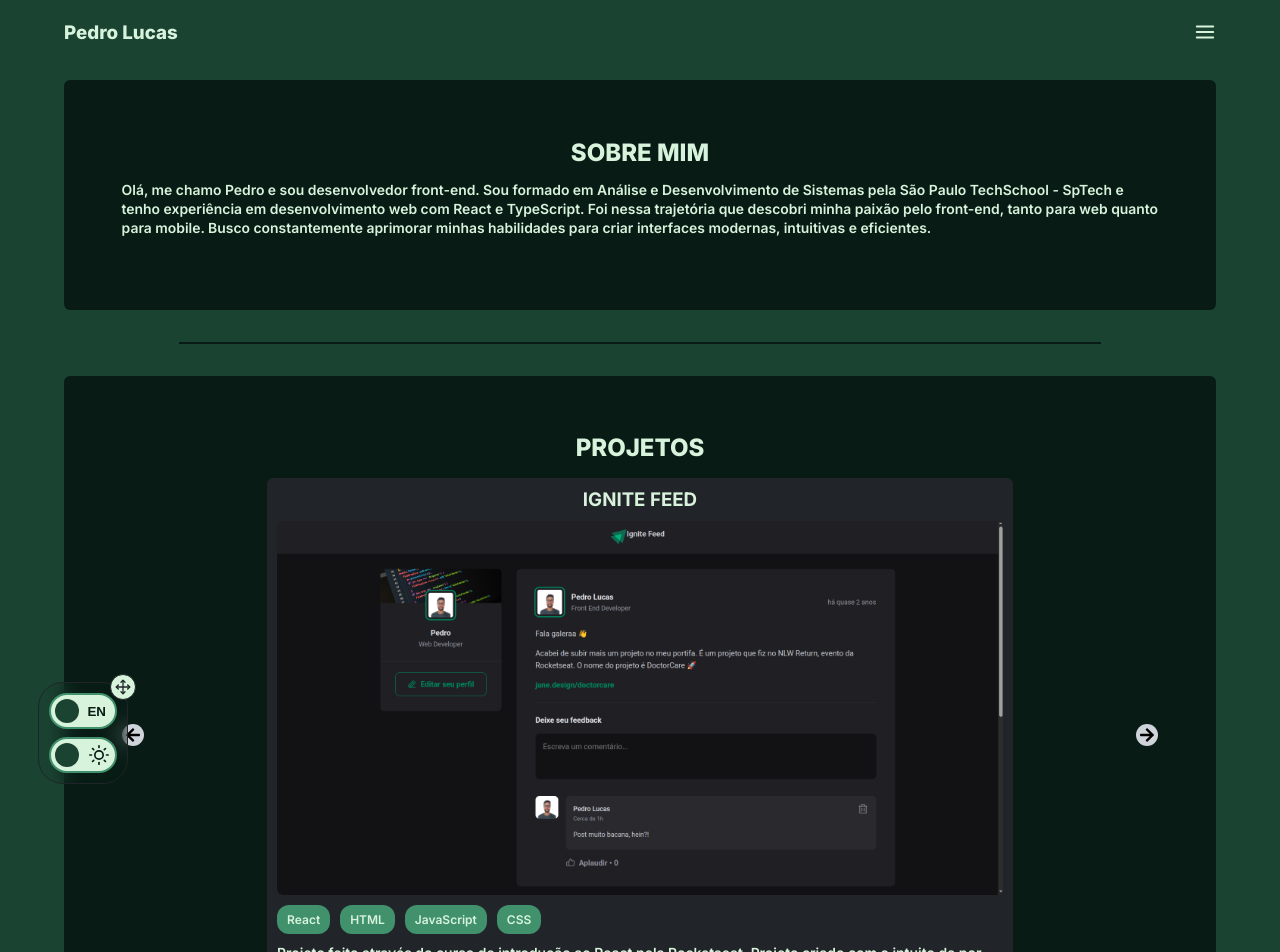
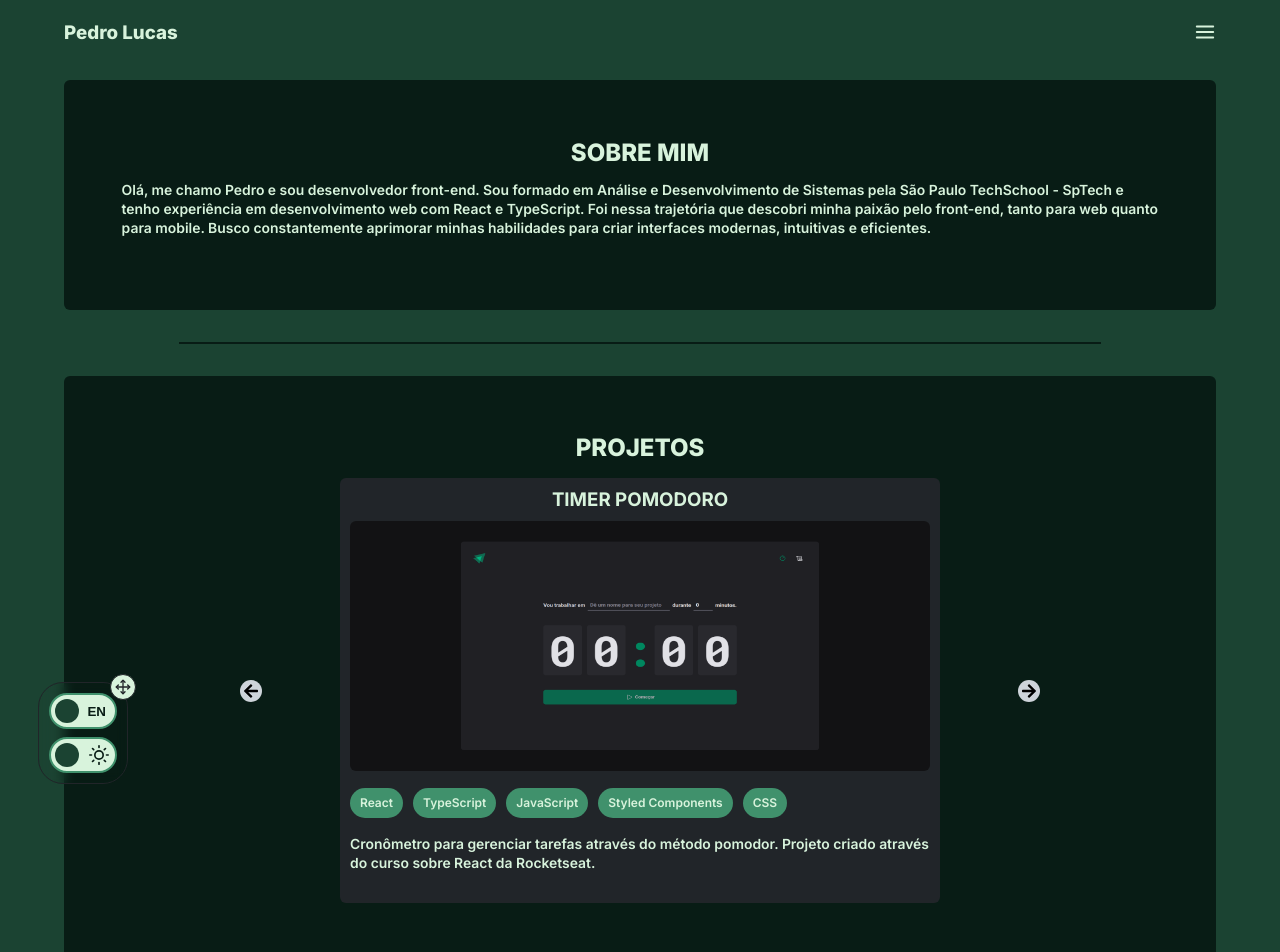
Before and after one commit to pedro-pl/portifolio, a React (Vite) app: page / in a window 1280 px wide. Shown: the top 952 px of the page. Built offline with nearby package versions, Linux system fonts and the light colour scheme.

Commit message:
fix: refazendo carrosel de projetos

```diff
--- /dev/null
+++ b/src/components/Carrousel/index.tsx
@@ -0,0 +1,49 @@
+import { useState } from "react";
+import { projects } from "../../mocks/projects";
+import { CardSkill, CarouselTrack, CarouselViewport, CarouselWrapper, ProjectCard, SkillsList } from "./styles";
+import { FaArrowLeft, FaArrowRight } from "react-icons/fa";
+
+interface LanguageProps{
+    language: string;
+}
+
+export function ProjectCarousel({language}: LanguageProps){
+    const [currentIndex, setCurrentIndex] = useState(0);
+
+    function next(){
+        setCurrentIndex((prev) => (prev + 1) % projects.length);
+    };
+
+    function prev(){
+        setCurrentIndex((prev) => prev === 0 ? projects.length - 1 : prev - 1
+    );
+};
+
+return (
+    <CarouselWrapper>
+        <FaArrowLeft onClick={prev}/>
+
+        <CarouselViewport>
+            <CarouselTrack $current={currentIndex}>
+                {projects.map((project) => (
+                    <ProjectCard key={project.id}>
+                        <h3>{project.name}</h3>
+                        <img src={project.img} alt={project.name} />
+                        <SkillsList>
+                            {project.skills.map((skill, idx) => (
+                                <CardSkill>
+                                    <p key={idx}>{skill}</p>
+                                </CardSkill>
+                            ))}
+                        </SkillsList>
+                        <p>{language === 'pt' ? project.descriptionPt : project.descriptionEn}</p>
+                    </ProjectCard>
+                ))}
+            </CarouselTrack>
+        </CarouselViewport>
+
+        <FaArrowRight onClick={next}/>
+    </CarouselWrapper>
+  );
+
+};
--- /dev/null
+++ b/src/components/Carrousel/styles.ts
@@ -0,0 +1,87 @@
+import styled from "styled-components";
+
+export const CarouselWrapper = styled.div`
+    width: 100%;
+    max-width: 800px;
+    display: flex;
+    align-items: center;
+    justify-content: space-between;
+    margin: 1rem 0;
+    position: relative;
+
+    svg {
+        background: ${props => props.theme['background-arrow']};
+        padding: 3px;
+        border-radius: 50%;
+        cursor: pointer;
+    }
+`;
+
+export const CarouselViewport = styled.div`
+    width: 80%;
+    max-width: 600px;
+    overflow: hidden;
+`;
+
+
+interface CarrouselProps {
+    $current: number;
+}
+
+export const CarouselTrack = styled.div<CarrouselProps>`
+    display: flex;
+    transition: transform 0.4s ease;
+    transform: ${(props) => `translateX(-${props.$current * 100}%)`};
+`;
+
+export const ProjectCard = styled.div`
+    min-width: 100%;
+    display: flex;
+    box-sizing: border-box;
+    flex-direction: column;
+    align-items: center;
+    background: ${props => props.theme['sub-background']};
+    padding: 10px;
+    border-radius: 6px;
+    gap: 0.6rem;
+
+
+    img {
+        width: 100%;
+        max-height: 250px;
+        border-radius: 6px;
+    }
+
+    h3 {
+        margin: 0;
+        color: ${props => props.theme['text-light']};
+    }
+
+    p {
+        margin: 0;
+        line-height: 1.2rem;
+        color: ${props => props.theme['text-light']};
+    }
+`;
+
+export const SkillsList = styled.div`
+    overflow-y: auto;
+    width: 100%;
+    display: flex;
+    align-items: center;
+    gap: 0.625rem;
+    margin: 0.5rem 0;
+`;
+
+export const CardSkill = styled.div`
+    padding: 5px 10px;
+    background: ${props => props.theme['skill-background']};
+    color: ${props => props.theme['text-light']};
+    border-radius: 16px;
+    align-self: flex-start;
+
+    p {
+        font-size: 0.75rem;
+        white-space: nowrap;
+    }
+`
--- a/src/mocks/projects/index.ts
+++ b/src/mocks/projects/index.ts
@@ -4,20 +4,21 @@
 
 export const projects = [
     {
-        id: 1,
-        name: "IGNITE FEED",
+        id: 0,
+        name: "TIMER POMODORO",
         skills: [
             "React",
-            "HTML",
+            "TypeScript",
             "JavaScript",
+            "Styled Components",
             "CSS"
         ],
-        img: IgniteFeed,
-        descriptionPt: "Projeto feito através do curso de introdução ao React pela Rocketseat. Projeto criado com o intuito de por em prática conhecimentos fundamentais para o desenvolvimento utilizando React.",
-        descriptionEn: "Project built through Rocketseat's introductory React course. Created with the goal of putting into practice fundamental knowledge for development using React."
+        img: TimerPomodoro,
+        descriptionPt: "Cronômetro para gerenciar tarefas através do método pomodor. Projeto criado através do curso sobre React da Rocketseat.",
+        descriptionEn: "Timer to manage tasks using the Pomodoro technique. Project created through Rocketseat's React course."
     },
     {
-        id: 2,
+        id: 1,
         name: "TO DO LIST",
         skills: [
             "React",
@@ -30,17 +31,16 @@
         descriptionEn: "This project is a To-do List application developed using React. It allows users to create, delete, and mark tasks as completed. It also includes state management with React Hooks."
     },
     {
-        id: 3,
-        name: "TIMER POMODORO",
+        id: 2,
+        name: "IGNITE FEED",
         skills: [
             "React",
-            "TypeScript",
+            "HTML",
             "JavaScript",
-            "Styled Components",
             "CSS"
         ],
-        img: TimerPomodoro,
-        descriptionPt: "Cronômetro para gerenciar tarefas através do método pomodor. Projeto criado através do curso sobre React da Rocketseat.",
-        descriptionEn: "Timer to manage tasks using the Pomodoro technique. Project created through Rocketseat's React course."
+        img: IgniteFeed,
+        descriptionPt: "Projeto feito através do curso de introdução ao React pela Rocketseat. Projeto criado com o intuito de por em prática conhecimentos fundamentais para o desenvolvimento utilizando React.",
+        descriptionEn: "Project built through Rocketseat's introductory React course. Created with the goal of putting into practice fundamental knowledge for development using React."
     }
 ]
--- a/src/pages/index.tsx
+++ b/src/pages/index.tsx
@@ -1,17 +1,17 @@
 import { useState, useRef } from 'react';
-import { Card, Container, Header, LineDivisor, ProjectContainer, CardKnowledge, CardProject, ToggleContainer, Toggle, Footer, CardSkill, ContainerSkills } from './styles';
+import { Card, Container, Header, LineDivisor, ProjectContainer, CardKnowledge, ToggleContainer, Toggle, Footer } from './styles';
 
 import { FiMenu } from 'react-icons/fi';
 import { FiSun } from "react-icons/fi";
-import { FaMoon, FaArrowRight, FaArrowLeft } from "react-icons/fa";
+import { FaMoon } from "react-icons/fa";
 import { IoMailOutline, IoLogoLinkedin, IoLogoGithub, IoLogoWhatsapp } from "react-icons/io5";
 import { LuMove } from "react-icons/lu";
 
 import Draggable from "react-draggable";
 
 import { aboutEn, aboutPtBr } from '../mocks/texts';
-import { projects } from '../mocks/projects';
 import { skills } from '../mocks/skills';
+import { ProjectCarousel } from '../components/Carrousel';
 
 interface themeProps {
     changeTheme: (theme: string) => void
@@ -22,8 +22,6 @@
     const [about, setAbout] = useState(aboutPtBr)
     const [isOn, setIsOn] = useState(false);
     const [isDragging, setIsDragging] = useState(false);
-    const [currentProject, setCurrentProject] = useState(1);
-    const [previousProject, setPreviousProject] = useState(0);
 
     const draggableRef = useRef<HTMLDivElement>(null);
 
@@ -68,21 +66,6 @@
         setIsDragging(false);
     };
 
-    function handleNextProject(){
-        console.log(projects.length)
-        if(currentProject < projects.length){
-            setCurrentProject(currentProject + 1)
-            setPreviousProject(previousProject + 1)
-        }
-    }
-
-    function handlePreviousProject(){
-        if(previousProject > 0){
-            setCurrentProject(currentProject - 1)
-            setPreviousProject(previousProject - 1)
-        }
-    }
-
     return (
         <Container>
             <Header>
@@ -100,35 +83,7 @@
 
             <Card>
                 <h2>{about === aboutPtBr ? 'PROJETOS' : 'PROJECTS'}</h2>
-
-                <ProjectContainer>
-                    <FaArrowLeft onClick={() => handlePreviousProject()}/>
-                        {
-                            projects.slice(previousProject, currentProject).map((project) => {
-                                return(
-                                    <CardProject key={project.id}>
-                                        <h3>{project.name}</h3>
-                                        <img src={project.img} />
-                                        <ContainerSkills>
-                                            {
-                                                project.skills.map((skill) => {
-                                                    return (
-                                                        <CardSkill key={skill}>
-                                                            <p>{skill}</p>
-                                                        </CardSkill>
-                                                    )
-                                                })
-                                            }
-                                        </ContainerSkills>
-                                        <p>
-                                            {about === aboutPtBr ? project.descriptionPt : project.descriptionEn}
-                                        </p>
-                                    </CardProject>
-                                )
-                            })
-                        }
-                    <FaArrowRight onClick={() => handleNextProject()}/>
-                </ProjectContainer>
+                <ProjectCarousel language={about === aboutPtBr ? "pt" : "en"}/>
             </Card>
 
             <LineDivisor />
@@ -142,7 +97,7 @@
                             return(
                                 <div key={skill.id}>
                                     <skill.icon size={65}/>
-                                    <h3>{skill.name}</h3>
+                                    <h4>{skill.name}</h4>
                                 </div>
                             )
                         })
--- a/src/pages/styles.ts
+++ b/src/pages/styles.ts
@@ -25,7 +25,7 @@
     bottom: 1rem;
     left: 3%;
     align-self: end;
-    backdrop-filter: blur(10px);
+    backdrop-filter: blur(6px);
     padding: 10px;
     border: 1.5px solid ${props => props.theme['sub-background']};
     border-radius:25px;
@@ -106,12 +106,12 @@
     position: relative;
 
     h3 {
-        color: ${props => props.theme['text']};
+        color: ${props => props.theme['text-light']};
         font-weight: 800;
     }
 
     svg {
-        color: ${props => props.theme['text']};
+        color: ${props => props.theme['text-light']};
     }
 `
 
@@ -183,8 +183,14 @@
     }
 `
 
+export const ContainerListProjects = styled.div`
+    display: flex;
+    width: 70%;
+    overflow-x: auto;
+`
+
 export const CardProject = styled.div`
-    width: 70%;
+    width: 100%;
     display: flex;
     flex-direction: column;
     align-items: center;
@@ -211,7 +217,7 @@
 `
 
 export const ContainerSkills = styled.div`
-overflow-y: hidden;
+    overflow-y: auto;
     width: 100%;
     display: flex;
     align-items: center;
@@ -245,7 +251,7 @@
     gap: 1rem;
 
     div{
-        width: 35%;
+        width: 33%;
         height: 6rem;
         padding: 1rem;
         display: flex;
@@ -267,7 +273,7 @@
             color: ${props => props.theme['sub-background']};
         }
 
-        h3 {
+        h4 {
             margin: 0.5rem 0 0 0;
             color: ${props => props.theme['text-light']};
             background: ${props => props.theme['sub-background']};
@@ -298,11 +304,11 @@
     }
 
     p {
-        color: ${props => props.theme['text']};
+        color: ${props => props.theme['text-light']};
     }
 
     a {
         text-decoration: none;
-        color: ${props => props.theme['text']};
+        color: ${props => props.theme['text-light']};
     }
 `
--- a/src/styles/themes/default.ts
+++ b/src/styles/themes/default.ts
@@ -3,6 +3,8 @@
     'background-arrow': '#CED4DA',
     'background-card': '#081C15',
     'sub-background': '#212529',
+
+    'skill-background': '#40916C',
 
     'text': '#D8F3DC',
     'text-light': '#D8F3DC',
@@ -16,6 +18,8 @@
     'background-card': '#D8F3DC',
     'sub-background': '#212529',
 
+    'skill-background': '#40916C',
+
     'text': '#333333',
     'text-light': '#D8F3DC',
 
```
